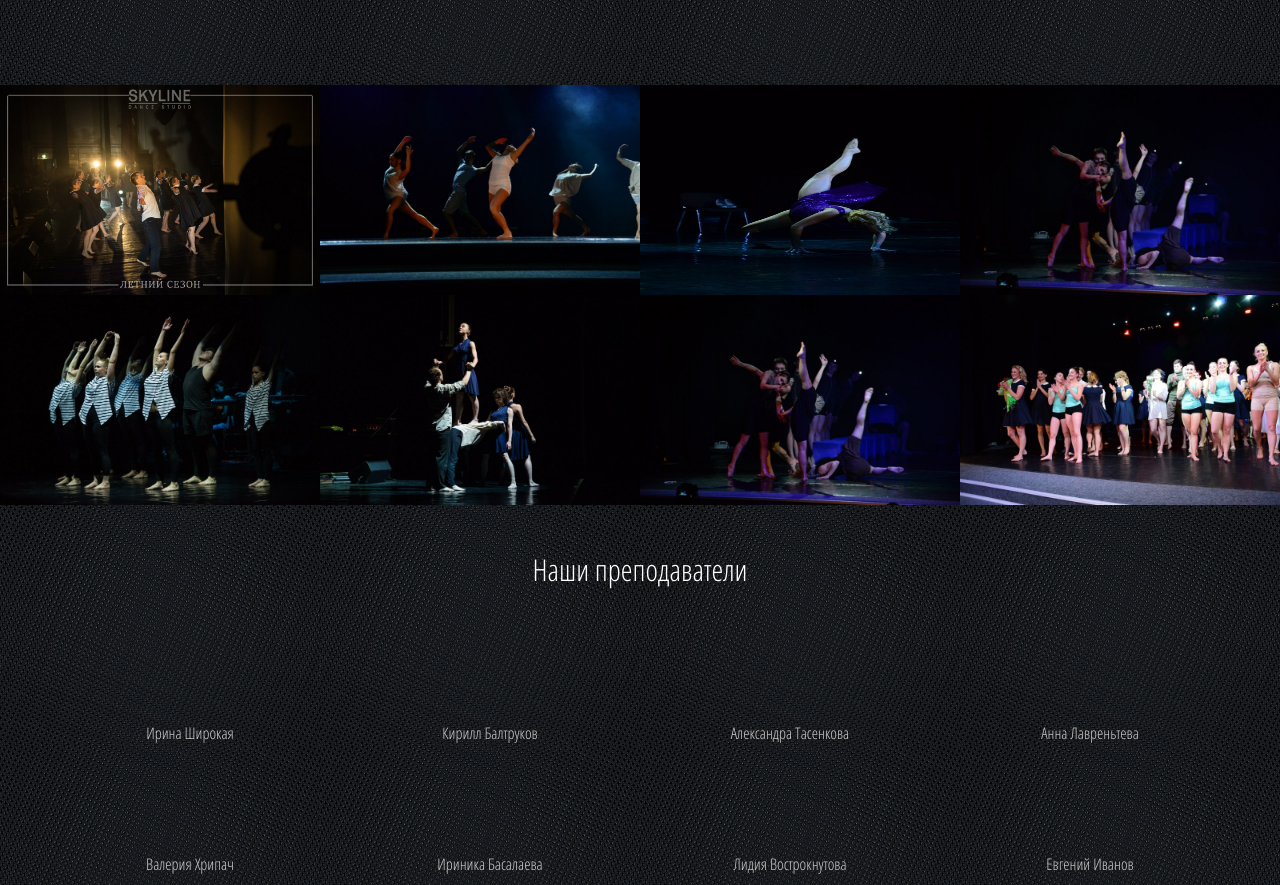
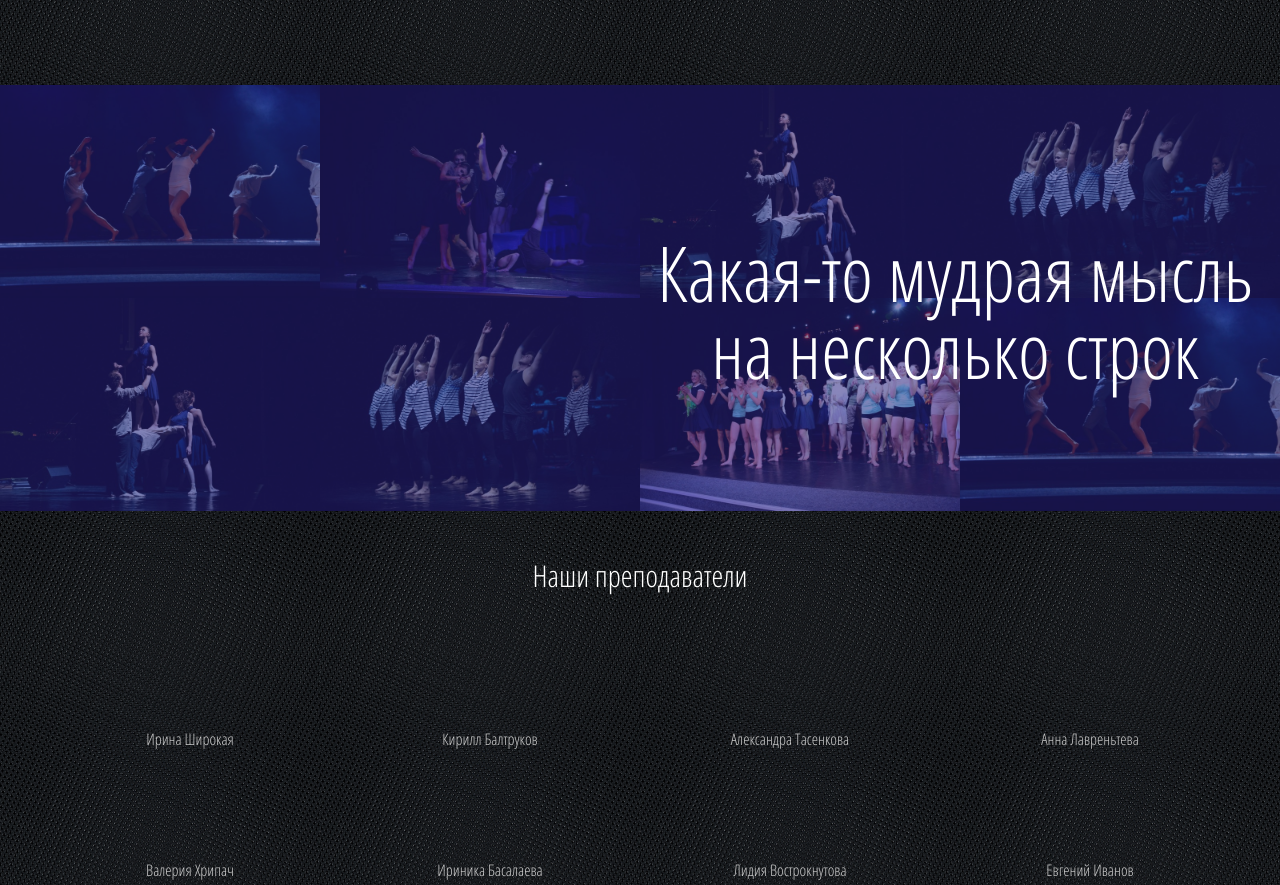
Before and after one commit to IrinaLevina/irinalevina.github.io, a plain HTML site: page skyline/index.html in a window 1280 px wide. Shown: the part 1095-1980 px from the top of the page. Drawn offline with Linux system fonts and the light colour scheme.

Commit message:
change style of phrase block

```diff
--- a/skyline/css/index.css
+++ b/skyline/css/index.css
@@ -141,13 +141,30 @@ li.types-list__item {
 /*============================ - DANCE TYPES END- =================================*/
 /*============================ - PICTURE- =================================*/
 section.picture-block {
-    height: 420px;
+    //height: 420px;
     overflow: hidden;
+    background: #000;
+    position: relative;
 }
-
+.smart-phrase {
+    color: #fff;
+    font-size: 77px;
+    position: absolute;
+    top: 35%;
+    width: 600px;
+    text-align: center;
+    left: 655px;
+    z-index: 3;
+}
+.picture-block__overlay {
+    position: absolute;
+    width: 100%;
+    height: 100%;
+    z-index: 2;
+    background: rgba(41, 35, 132, 0.55);
+}
 .picture-block-items {
     width: 25%;
-    max-height: 210px;
     float: left;
 }
 
--- a/skyline/index.html
+++ b/skyline/index.html
@@ -52,15 +52,21 @@
 		</div>
 	</section>
 	<section class="picture-block">
-		<!--img class="picture-block-items p1" src="img/pictures/1.jpg"/-->
-		<img class="picture-block-items p2" src="img/pictures/2.jpg"/>
+		<div class="picture-block__overlay"></div>
+		<div class="content">
+			<h3 class="smart-phrase">Какая-то мудрая мысль </br> на несколько строк</h3>
+		</div>
+
+		<!-- <img class="picture-block-items p2" src="img/pictures/2.jpg"/> -->
 		<img class="picture-block-items p3" src="img/pictures/3.jpg"/>
-		<img class="picture-block-items p4" src="img/pictures/4.jpg"/>
 		<img class="picture-block-items p5" src="img/pictures/5.jpg"/>
+		<img class="picture-block-items p7" src="img/pictures/7.jpg"/>
 		<img class="picture-block-items p6" src="img/pictures/6.jpg"/>
 		<img class="picture-block-items p7" src="img/pictures/7.jpg"/>
-		<img class="picture-block-items p8" src="img/pictures/250.jpg"/>
+		<img class="picture-block-items p6" src="img/pictures/6.jpg"/>
+
 		<img class="picture-block-items p9" src="img/pictures/335.jpg"/>
+		<img class="picture-block-items p3" src="img/pictures/3.jpg"/>
 	</section>
 	<section class="teachers-list-wrapper">
 		<div class="content">
```
